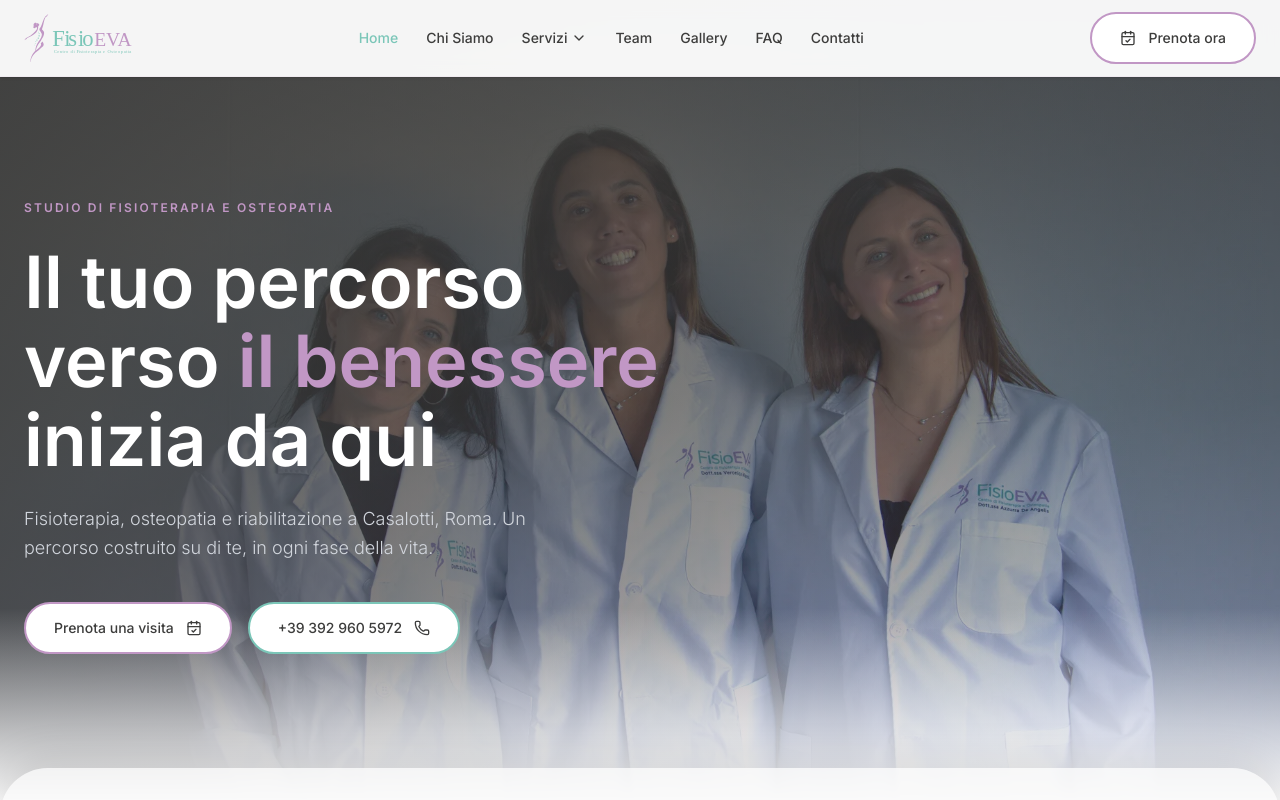
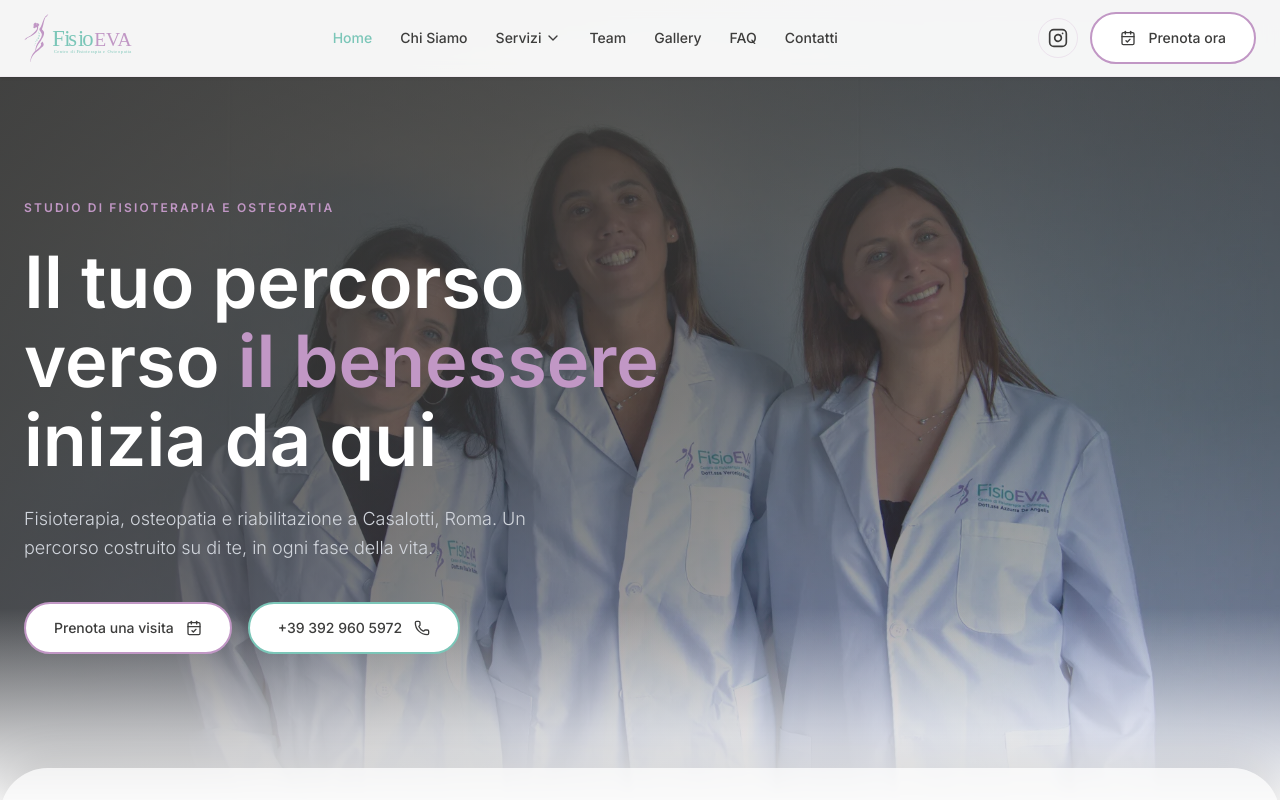
Before and after one commit to Colax13/Fisio-Eva-definitivo, a React (Vite) app: page / in a window 1280 px wide. Shown: the top 800 px of the page. Built offline with nearby package versions, Linux system fonts and the light colour scheme.

Commit message:
Update Navbar.tsx

```diff
--- a/src/components/layout/Navbar.tsx
+++ b/src/components/layout/Navbar.tsx
@@ -1,5 +1,5 @@
 import { useEffect, useRef, useState } from 'react';
-import { CalendarCheck, ChevronDown, Menu, X } from 'lucide-react';
+import { CalendarCheck, ChevronDown, Instagram, Menu, X } from 'lucide-react';
 import { AnimatePresence, motion } from 'motion/react';
 import { Link, NavLink, useLocation } from 'react-router-dom';
 import { categorie, studio } from '../../data/site';
@@ -135,6 +135,18 @@ export default function Navbar() {
         </div>
 
         <div className="flex items-center gap-3">
+          {/* Il profilo Instagram si raggiungeva solo dal fondo pagina: in barra
+              è a portata da qualsiasi punto del sito. */}
+          <a
+            href={studio.instagramUrl}
+            target="_blank"
+            rel="noopener noreferrer"
+            aria-label={`Instagram dello studio, @${studio.instagram}`}
+            className="hidden xl:flex h-10 w-10 items-center justify-center rounded-full border border-brand-primary/20 text-brand-dark transition-colors hover:bg-brand-primary/10 hover:text-brand-secondary"
+          >
+            <Instagram className="h-5 w-5" />
+          </a>
+
           {/* Lo stesso bottone della chiusura di pagina: prima era una pillola a sé,
               con un'animazione diversa da tutte le altre del sito. */}
           <span className="hidden xl:block">
@@ -215,6 +227,15 @@ export default function Navbar() {
             >
               {studio.email}
             </a>
+
+            <a
+              href={studio.instagramUrl}
+              target="_blank"
+              rel="noopener noreferrer"
+              className="mt-5 flex w-fit items-center gap-2.5 text-sm font-light text-brand-dark"
+            >
+              <Instagram className="h-4 w-4 text-brand-primary" />@{studio.instagram}
+            </a>
           </motion.div>
         </motion.div>
       )}
```
